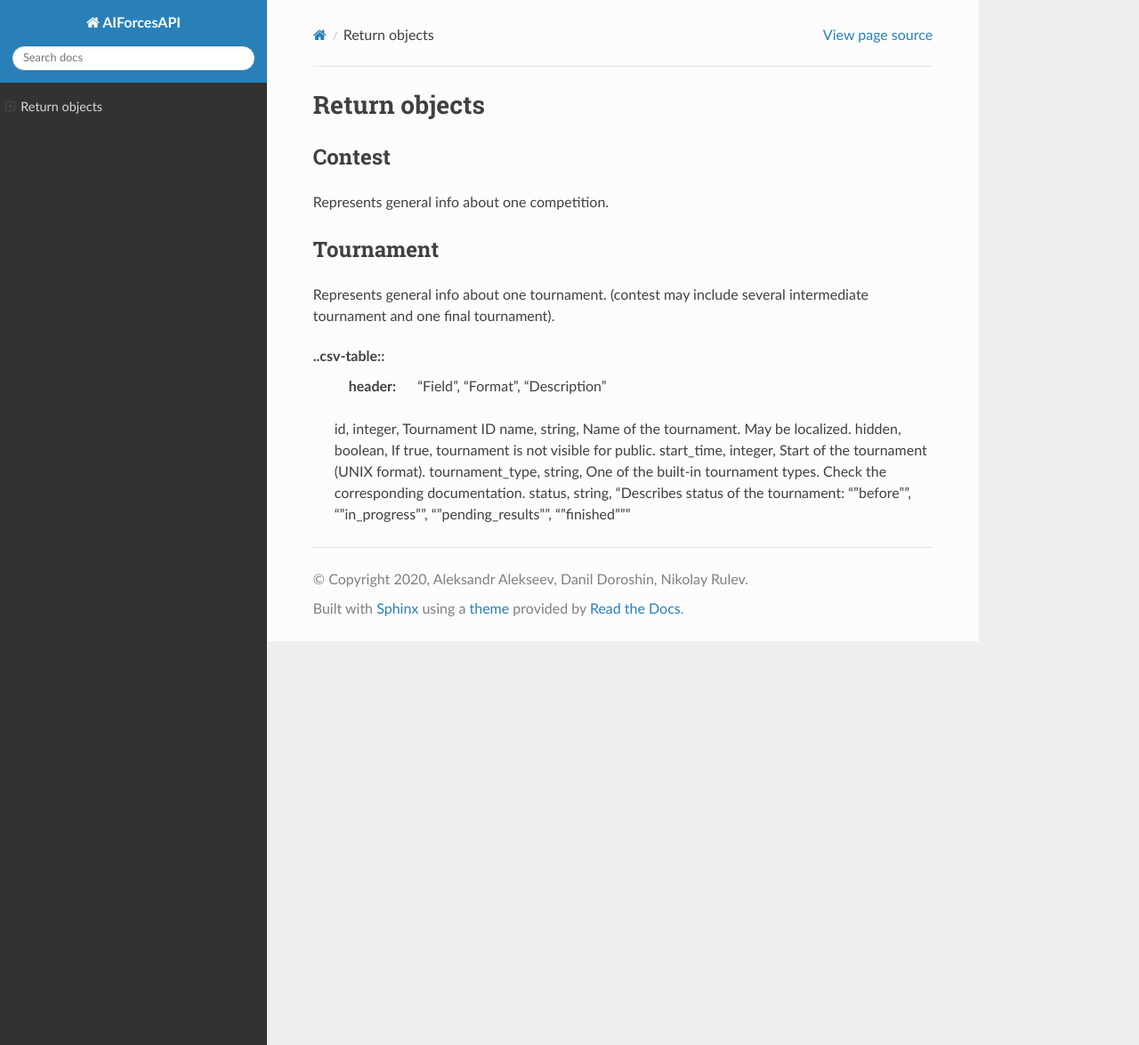
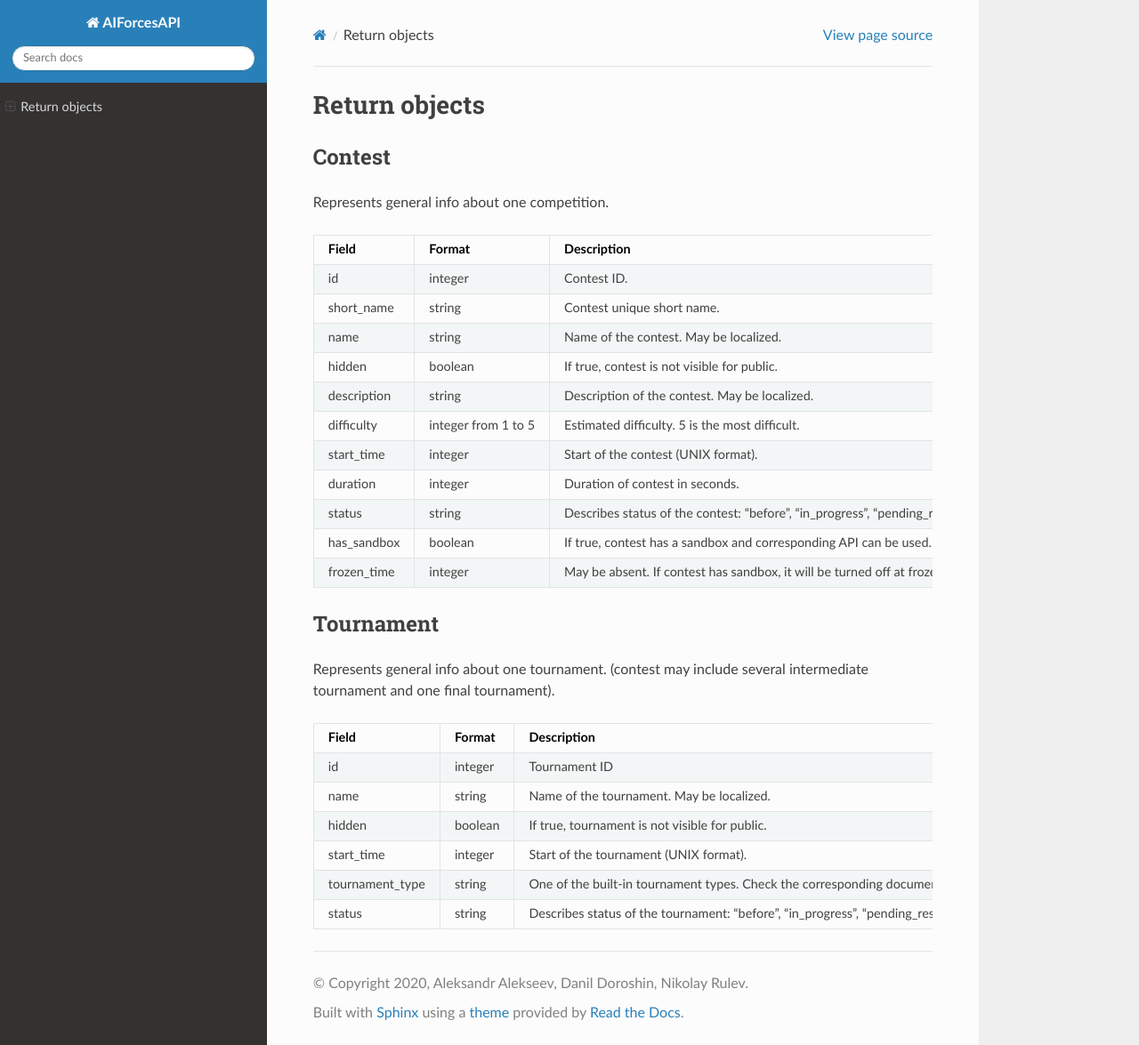
Before and after one commit to AIForces/AIForcesAPI, a Sphinx documentation site: the page built from docs/source/return_objects.rst, in a window 1280 px wide and 1175 px high. Shown: the whole window at 89% size. Built offline with Sphinx 7.4.7 and the Read the Docs theme 2.0.0, drawn with Linux system fonts in a browser that asks for light colours.

Commit message:
Fixed rst typos

```diff
--- a/docs/source/return_objects.rst
+++ b/docs/source/return_objects.rst
@@ -26,12 +25,12 @@ Tournament
 
 Represents general info about one tournament. (contest may include several intermediate tournament and one final tournament).
 
-..csv-table::
+.. csv-table::
    :header: "Field", "Format", "Description"
 
    id, integer, Tournament ID
    name, string, Name of the tournament. May be localized.
-   hidden, boolean, If true, tournament is not visible for public.
+   hidden, boolean, "If true, tournament is not visible for public."
    start_time, integer, Start of the tournament (UNIX format).
    tournament_type, string, One of the built-in tournament types. Check the corresponding documentation.
    status, string, "Describes status of the tournament: ""before"", ""in_progress"", ""pending_results"", ""finished"""
```
Also changed, not shown: other parts of docs/source/return_objects.rst (+1 -2 lines).
